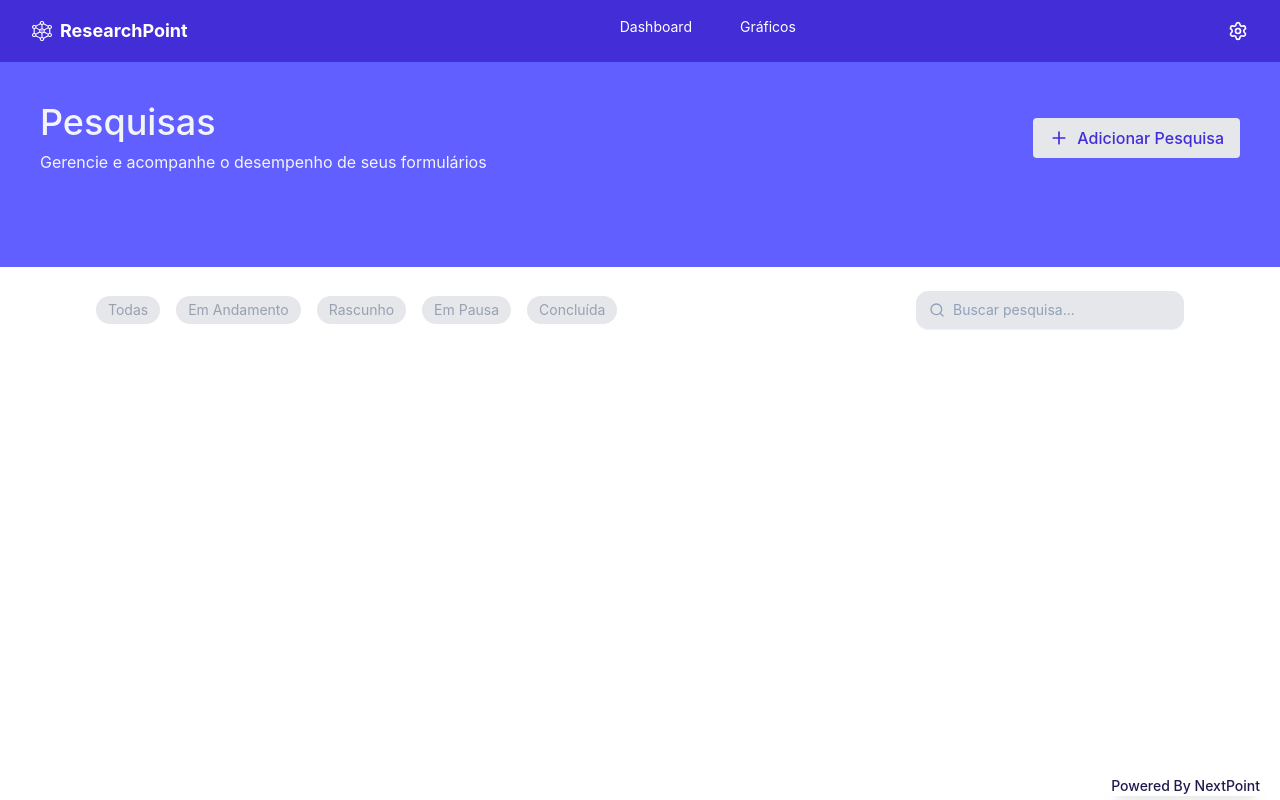
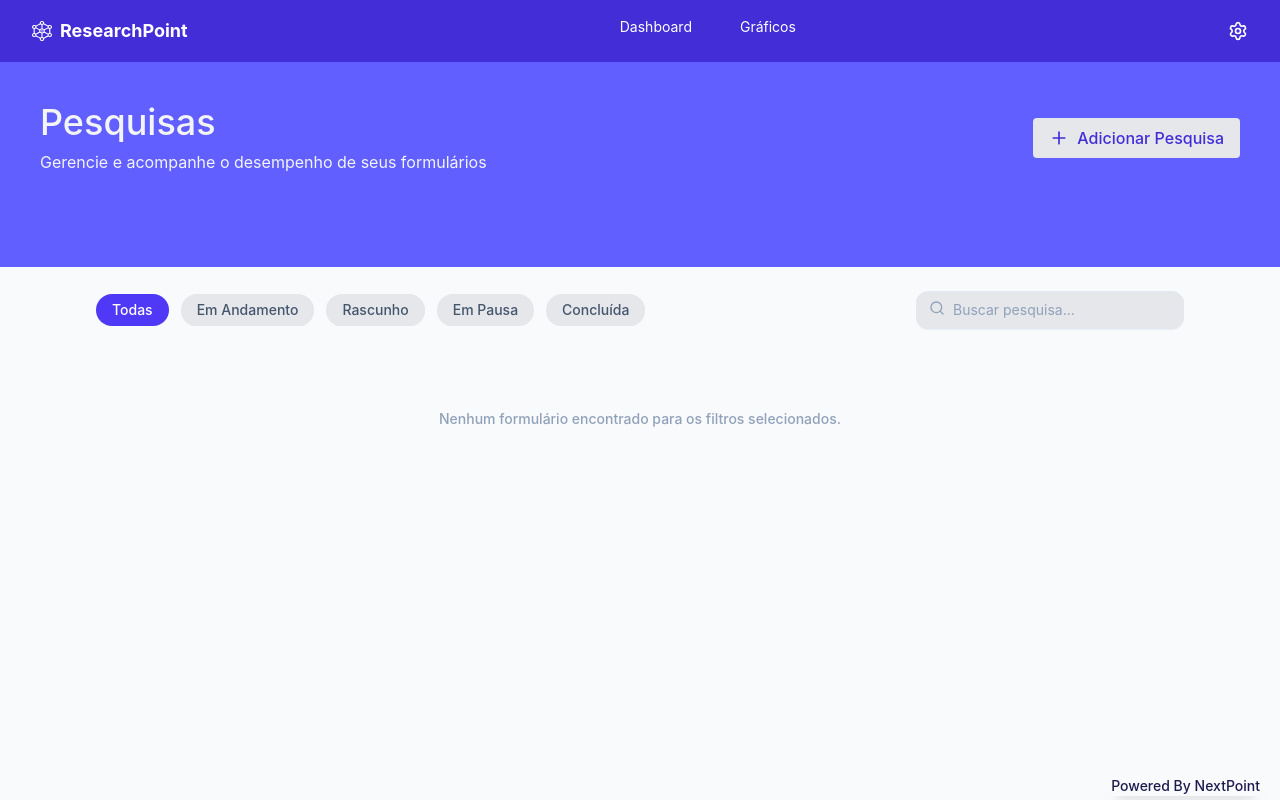
Before and after one commit to vilelakami/nextpoint-searchpoint, a React (Vite) app: page /Dashboard in a window 1280 px wide. Built offline with nearby package versions, Linux system fonts and the light colour scheme.

Commit message:
feat: adicionando filtragem no searchbar e adicionando a biblioteca tanstack para as tabs

```diff
--- a/package.json
+++ b/package.json
@@ -10,7 +10,9 @@
     "preview": "vite preview"
   },
   "dependencies": {
+    "@radix-ui/react-tabs": "^1.1.13",
     "@tailwindcss/vite": "^4.3.0",
+    "@tanstack/react-table": "^8.21.3",
     "lucide-react": "^1.16.0",
     "react": "^19.2.6",
     "react-dom": "^19.2.6",
--- a/src/components/controle-usuarios/Usuarios.jsx
+++ b/src/components/controle-usuarios/Usuarios.jsx
@@ -23,7 +23,7 @@ export default function Usuarios() {
   ];
 
   return (
-    <div className="overflow-x-auto">
+    <div className="overflow-x-auto px-4">
       <table className="min-w-full divide-y divide-gray-200">
         <thead className="bg-gray-50">
           <tr>
--- a/src/components/searchbar/SearchBar.jsx
+++ b/src/components/searchbar/SearchBar.jsx
@@ -1,9 +1,9 @@
 import React from 'react';
 import { Search } from 'lucide-react';
 
-export default function SearchBar({ busca, setBusca }) {
+export default function SearchBar({ busca, setBusca}) {
   return (
-    <div className="relative flex items-center bg-gray-200 border border-slate-200 rounded-lg md:rounded-xl px-2 md:px-3 py-2 w-full md:max-w-sm lg:max-w-md shadow-2xs focus-within:border-indigo-700 focus-within:ring-1 focus-within:ring-indigo-700 transition-all group">
+    <div className={`relative flex items-cente bg-gray-200 border border-slate-200 rounded-lg md:rounded-xl px-2 md:px-3 py-2 w-full md:max-w-sm lg:max-w-md shadow-2xs focus-within:border-indigo-700 focus-within:ring-1 focus-within:ring-indigo-700 transition-all group`}>
       {/* Ícone da Lupa da Lucide */}
       <Search className="w-3 h-3 md:size-4 text-slate-400 shrink-0 group-focus-within:text-indigo-700 transition-colors" />
 
--- a/src/components/status/Status.jsx
+++ b/src/components/status/Status.jsx
@@ -1,20 +1,25 @@
+// src/components/status/Status.jsx
 import React from 'react';
-
+import * as Tabs from '@radix-ui/react-tabs';
 import { status } from '../../utils/dados';
 
-export default function Status() {
+export default function Status({ filtroAtual, setFiltro }) {
   return (
-    <div className="flex items-center gap-2 md:gap-3 lg:gap-4 flex-wrap md:flex-nowrap">
-      {status.map((status) => (
-        <button
-          key={status.value}
-          type="button"
-          className="bg-gray-200 hover:bg-indigo-700 text-gray-400 hover:text-white text-xs md:text-sm font-normal py-1 px-2 md:px-3 rounded-full transition-colors whitespace-nowrap"
-        >
-          {' '}
-          {status.label}{' '}
-        </button>
-      ))}
-    </div>
+    // O Radix Tabs controla qual valor está ativo usando as props que vieram do Dashboard
+    <Tabs.Root value={filtroAtual} onValueChange={setFiltro}>
+      <Tabs.List className="flex items-center gap-2 md:gap-3 flex-wrap md:flex-nowrap">
+        {status.map((item) => (
+          <Tabs.Trigger
+            key={item.value}
+            value={item.value}
+            type="button"
+            // O data-[state=active]: do Tailwind resolve o visual automaticamente quando o botão é o ativo
+            className="bg-gray-200 text-slate-600 hover:bg-gray-300 data-[state=active]:bg-indigo-600 data-[state=active]:text-white text-xs md:text-sm font-medium py-1.5 px-4 rounded-full transition-all whitespace-nowrap cursor-pointer shadow-2xs"
+          >
+            {item.label}
+          </Tabs.Trigger>
+        ))}
+      </Tabs.List>
+    </Tabs.Root>
   );
 }
--- a/src/pages/DashboardPesquisa.jsx
+++ b/src/pages/DashboardPesquisa.jsx
@@ -1,4 +1,4 @@
-import React, { useState, useEffect } from 'react';
+import React, { useState, useEffect, useMemo } from 'react';
 import { useNavigate } from 'react-router-dom';
 // importação dos ícones
 import { Settings, Plus } from 'lucide-react';
@@ -9,10 +9,17 @@ import Status from '../components/status/Status';
 import SearchBar from '../components/searchbar/SearchBar';
 import CardForm from '../components/cards-forms/CardsForms';
 
+// Importação dos componentes do Radix UI e TanStack Table
+import {
+  useReactTable,
+  getCoreRowModel,
+} from '@tanstack/react-table';
+
 export default function DashboardPesquisa() {
-  const [modalFormsAberto, setModalFormsAberto] = useState(false);
   const navigate = useNavigate();
   const [bancoLocal, setBancolocal] = useState([]);
+  const [busca, setBusca] = useState('');
+  const [filtroStatus, setFiltroStatus] = useState('todas');
 
   useEffect(() => {
     const pesquisasSalvas = JSON.parse(localStorage.getItem('pesquisas')) || [];
@@ -21,7 +28,6 @@ export default function DashboardPesquisa() {
 
   // função pra mudar status
   const handleAlternarPausa = (idPesquisa, statusAtual) => {
-    // se ta em_pausa volta para rascunho, senão vira em_pausa
     const novoStatus = statusAtual === 'em_pausa' ? 'rascunho' : 'em_pausa';
 
     const listaAtualizada = bancoLocal.map((pesquisa) => {
@@ -31,7 +37,6 @@ export default function DashboardPesquisa() {
       return pesquisa;
     });
 
-    // atualizando estado
     setBancolocal(listaAtualizada);
     localStorage.setItem('pesquisas', JSON.stringify(listaAtualizada));
   };
@@ -45,10 +50,44 @@ export default function DashboardPesquisa() {
     localStorage.setItem('pesquisas', JSON.stringify(listaFiltrada));
   };
 
+  // colunas que a biblioteca usará como referência
+  const colunas = useMemo(
+    () => [{ accessorKey: 'titulo' }, { accessorKey: 'status' }],
+    [],
+  );
+
+  // 1. Inicializamos a TanStack Table de maneira estável e memorizada
+  const table = useReactTable({
+    data: bancoLocal,
+    columns: colunas,
+    getCoreRowModel: getCoreRowModel(),
+  });
+
+  // filtragem no search bar
+  const pesquisasFiltradas = useMemo(() => {
+    return bancoLocal.filter((pesquisa) => {
+      // Validação 1: Busca por Texto
+      const titulo = (pesquisa.titulo || '').toLowerCase();
+      const bateTexto = titulo.includes(busca.toLowerCase());
+
+      // Validação 2: Filtro por Aba de Status
+      let bateStatus = false;
+      if (filtroStatus === 'todas') {
+        bateStatus = true;
+      } else if (filtroStatus === 'em_andamento') {
+        bateStatus = pesquisa.status === 'ativa';
+      } else {
+        bateStatus = pesquisa.status === filtroStatus;
+      }
+
+      return bateTexto && bateStatus;
+    });
+  }, [bancoLocal, busca, filtroStatus]);
+
   return (
-    <div className="flex flex-col w-full mx-auto h-screen">
+    <div className="flex flex-col w-full mx-auto h-screen bg-slate-50">
       {/* cabeçalho */}
-      <div className="w-full flex flex-col h-auto min-h-[30vh] lg:h-1/3 bg-indigo-500">
+      <div className="w-full flex flex-col h-auto min-h-[30vh] lg:h-1/3 bg-indigo-500 shrink-0">
         {/* logo e nav */}
         <div className="w-full flex items-center justify-between h-auto min-h-[50px] lg:h-[62px] bg-indigo-700 p-3 md:p-4 gap-2 md:gap-4">
           <div className="flex items-center ml-2 md:ml-4 gap-2">
@@ -86,27 +125,37 @@ export default function DashboardPesquisa() {
           </button>
         </div>
       </div>
+
       {/* main */}
-      <div className="flex flex-col gap-6 md:gap-8 lg:gap-15 w-full max-w-6xl mx-auto px-3 md:px-6 lg:px-8 py-4 md:py-6 lg:py-6 overflow-y-auto">
+      <div className="flex-grow overflow-y-auto w-full max-w-6xl mx-auto px-3 md:px-6 lg:px-8 py-4 md:py-6 lg:py-6 flex flex-col gap-6 md:gap-8">
         <div className="flex flex-col md:flex-row items-start md:items-center justify-between w-full gap-4 md:gap-6">
           <div className="w-full md:w-auto overflow-x-auto">
-            <Status />
+            {/* Passando o estado do filtro para o componente filho */}
+            <Status filtroAtual={filtroStatus} setFiltro={setFiltroStatus} />
           </div>
           <div className="w-full md:w-auto md:min-w-[250px]">
-            <SearchBar />
+            {/* Passando o estado da busca para a barra de pesquisa */}
+            <SearchBar busca={busca} setBusca={setBusca} />
           </div>
         </div>
 
-        <div className="grid grid-cols-1 sm:grid-cols-2 lg:grid-cols-3 gap-4 md:gap-5 lg:gap-6">
-          {bancoLocal.map((pesquisa) => (
-            <CardForm
-              key={pesquisa.id_pesquisa}
-              pesquisa={pesquisa}
-              onClick={() => navigate(`/formulario/${pesquisa.id_pesquisa}`)}
-              onAlternarPausa={handleAlternarPausa} // 👈 Passando a função de pausa pro filho
-              onExcluir={handleExcluirPesquisa} // 👈 Passando a função de excluir pro filho
-            />
-          ))}
+        {/* Grid de Cards */}
+        <div className="grid grid-cols-1 sm:grid-cols-2 lg:grid-cols-3 gap-4 md:gap-5 lg:gap-6 pb-12">
+          {pesquisasFiltradas.length > 0 ? (
+            pesquisasFiltradas.map((pesquisa) => (
+              <CardForm
+                key={pesquisa.id_pesquisa}
+                pesquisa={pesquisa}
+                onClick={() => navigate(`/formulario/${pesquisa.id_pesquisa}`)}
+                onAlternarPausa={handleAlternarPausa}
+                onExcluir={handleExcluirPesquisa}
+              />
+            ))
+          ) : (
+            <div className="text-center col-span-full py-12 text-slate-400 font-medium text-sm">
+              Nenhum formulário encontrado para os filtros selecionados.
+            </div>
+          )}
         </div>
       </div>
     </div>
--- a/src/pages/usuarios/Admin.jsx
+++ b/src/pages/usuarios/Admin.jsx
@@ -1,9 +1,11 @@
 import React from 'react';
 import Usuarios from '../../components/controle-usuarios/Usuarios';
 import { ArrowLeft, UserPlus } from 'lucide-react';
+import { useNavigate } from 'react-router-dom';
 import SearchBar from '../../components/searchbar/SearchBar';
 
 export default function Admin() {
+    const navigate = useNavigate();
   return (
     <div className="flex flex-col w-full mx-auto h-screen font-montserrat">
       <div className="w-full flex items-center justify-between h-[62px] bg-indigo-700 p-4 shrink-0">
@@ -29,7 +31,9 @@ export default function Admin() {
             </button>
       </div>
       <div>
+        <div className='flex justify-center w-full mb-5 mt-5'>
         <SearchBar/>
+        </div>
         <Usuarios/>
       </div>
     </div>
```
Also changed, not shown: 1 other file (tests, documents, lock files or other folders).
